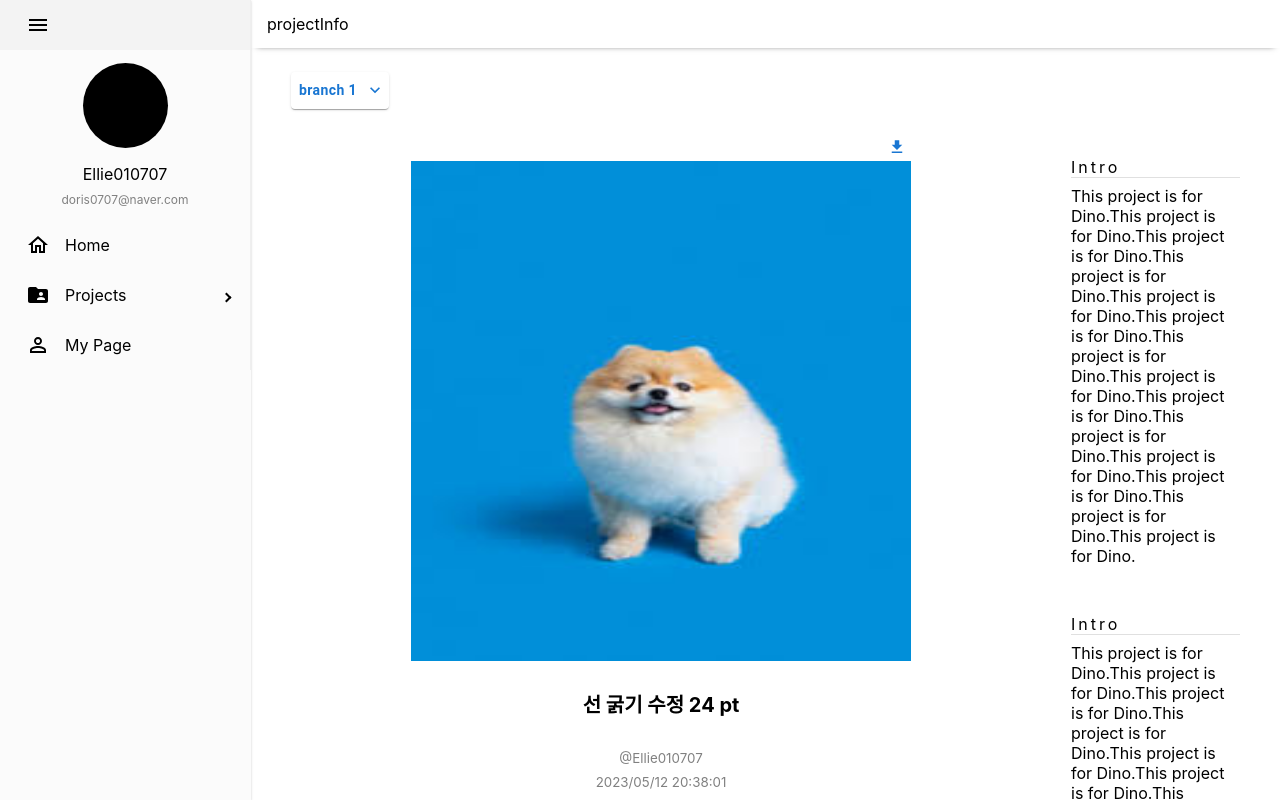
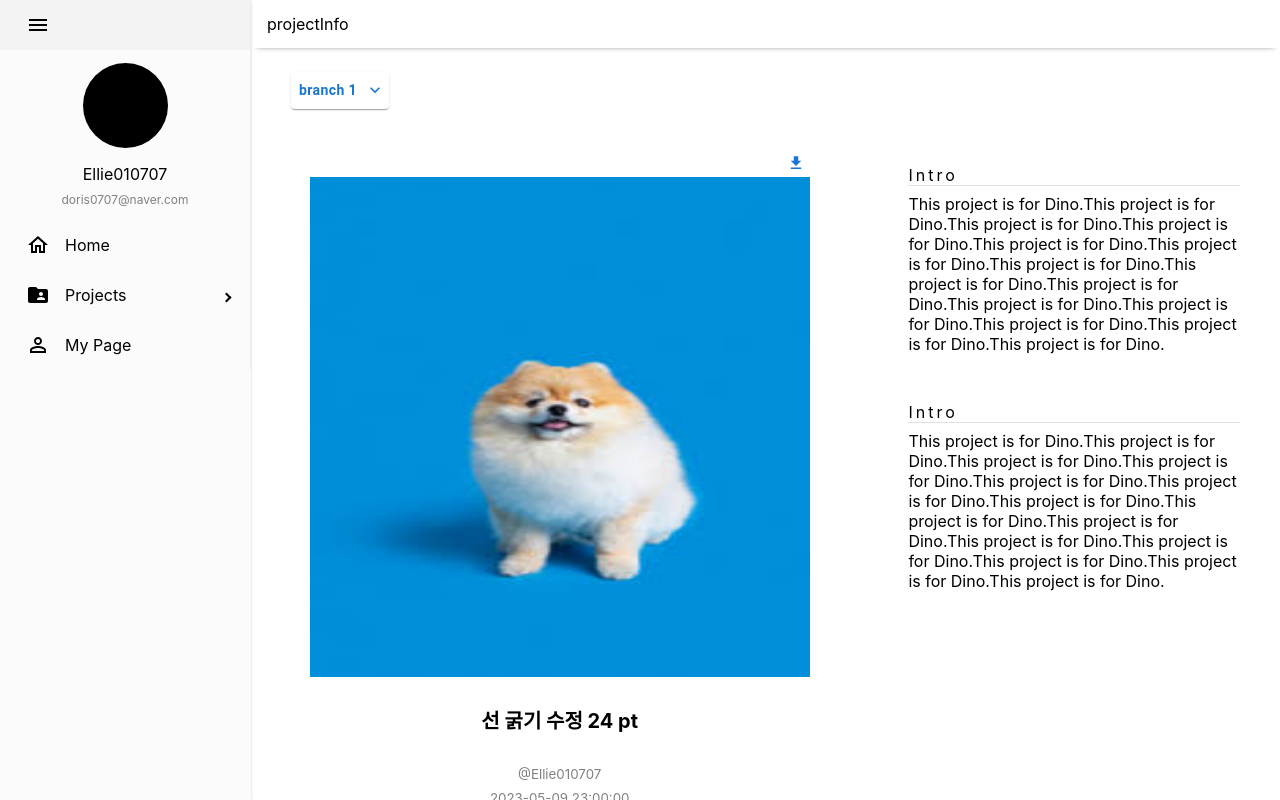
Before and after one commit to Tuk-AOK/frontend-dev, a React (Create React App) app: page / in a window 1280 px wide. Built offline with nearby package versions, Linux system fonts and the light colour scheme.

Commit message:
feat: project page publishing

```diff
--- a/src/components/common/imageBox/imageBox.tsx
+++ b/src/components/common/imageBox/imageBox.tsx
@@ -4,13 +4,16 @@ import React from "react";
 export default function ImageBox() {
   return (
     <Box sx={{textAlign:"center"}}>
-      <img width="500px" height="500px" src="test.jpeg" alt="test" />
+      <img width="100%" style={{
+        maxWidth:"500px",
+        maxHeight:"500px"
+      }} src="test.jpeg" alt="test" />
       <Box sx={{ fontSize: "15pt", py: 3, fontWeight: "bold" }}>
         선 굵기 수정 24 pt
       </Box>
 
       <Box sx={{ fontSize: "10pt", py: 1, color: "gray" }}>@Ellie010707</Box>
-      <Box sx={{ fontSize: "10pt", color: "gray" }}>2023/05/12 20:38:01</Box>
+      <Box sx={{ fontSize: "10pt", color: "gray" }}>2023-05-09 23:00:00</Box>
 
     </Box>
   );
--- a/src/components/content/project/project.tsx
+++ b/src/components/content/project/project.tsx
@@ -11,18 +11,31 @@ export default function Project() {
       <Box sx={{ px: 5, py: 3, alignItems: "center" }}>
         <BranchButton />
       </Box>
-
-<Box display="flex">
-      <Box sx={{ textAlign: "right", px: 20 }}>
+      <Box display="flex" sx={{ flexWrap: "wrap", pt: 2 }}>
+        <Box
+          sx={{
+            display: "flex",
+            flexDirection: "column",
+            flex: "1 0 60%",
+            maxWidth: 800,
+            minWidth: 500,
+          }}
+        >
+          <Box sx={{ px: 5}}>
+            <Box sx={{display:"flex",justifyContent:"center"}}>
+            <Box sx={{maxWidth:500,width:1,display:"flex",justifyContent:"flex-end"}}>
               <DownloadButton />
+            </Box>
+            </Box>
             <ImageBox />
           </Box>
-
-      <Box sx={{pr:5, pt:3}}>
+        </Box>
+        <Box sx={{ flex: "1 0 40%", minWidth: 250 }}>
+          <Box sx={{ pt: 2, px:5 }}>
             <DescriptionBox />
-
-        <Box sx={{pt: 6}}>
+            <Box sx={{ pt: 6 }}>
               <DescriptionBox />
+            </Box>
           </Box>
         </Box>
       </Box>
```
Lines whose indentation alone changed are shown as unchanged.
